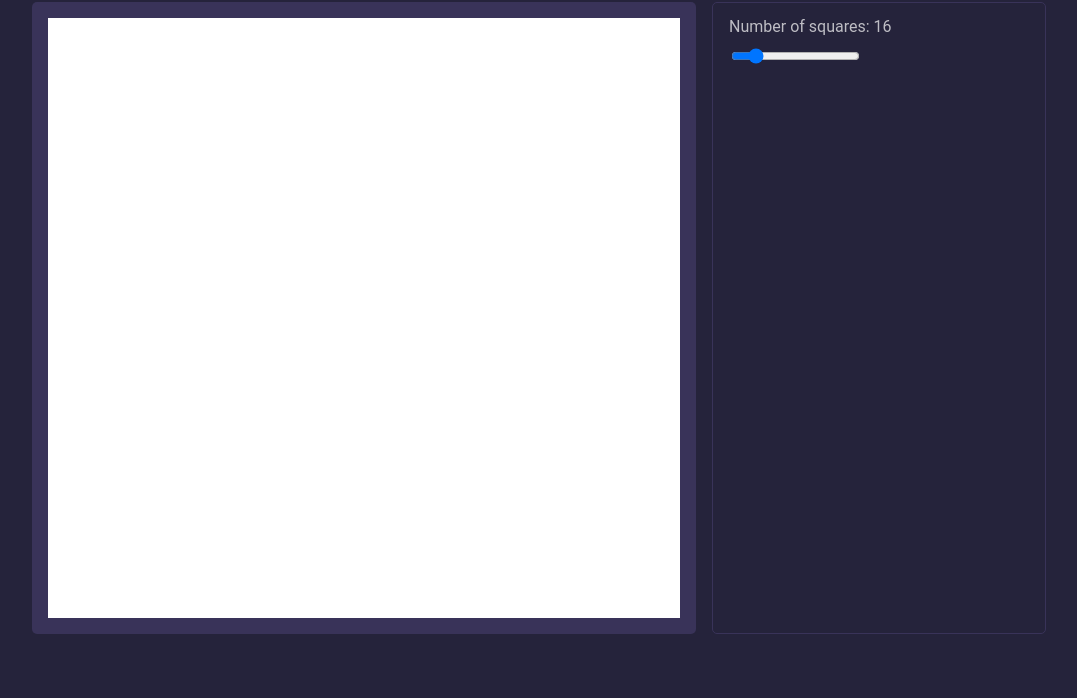
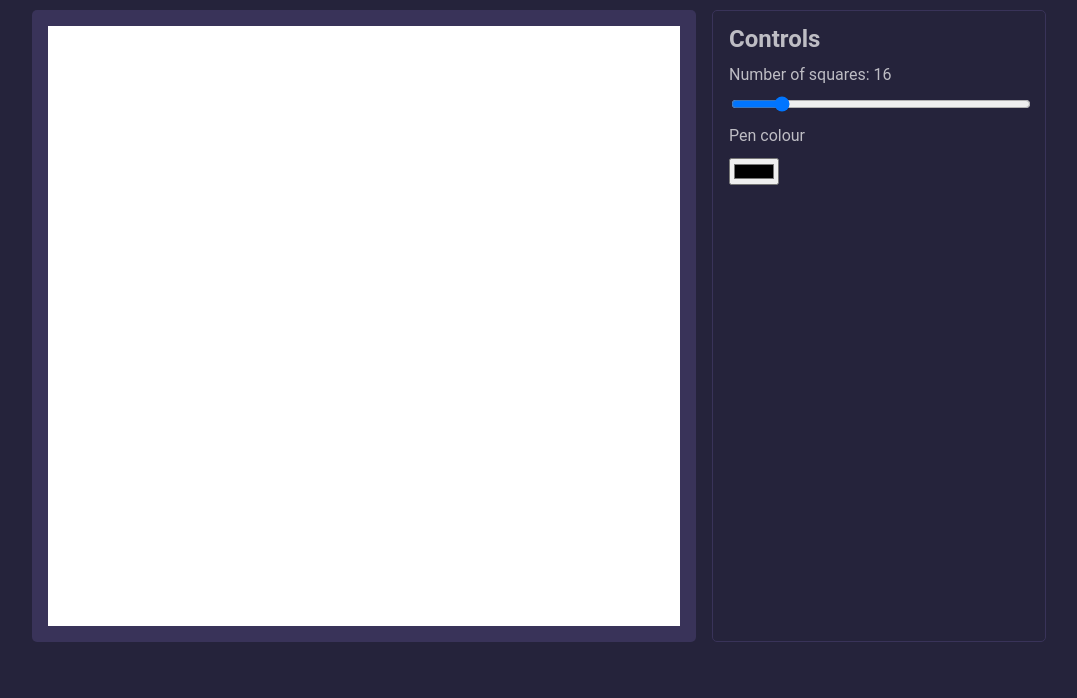
Before and after one commit to Jeppner/etch-a-sketch, a plain HTML site: page index.html in a window 1280 px wide. Shown: the part 102-800 px from the top of the page, without its empty margins (118-1195 px from the left). Drawn offline with Linux system fonts and the light colour scheme.

Commit message:
Added colour picking capabilties for pen colour

```diff
--- a/app.js
+++ b/app.js
@@ -2,8 +2,15 @@ let board = document.querySelector('.board');
 let width = board.offsetWidth;
 let height = board.offsetHeight;
 
+
 let currentNumSquares = document.querySelector('.currentNumSquares');
 let numSquares = parseInt(document.querySelector('#numSquares').value);
+let squares = document.querySelectorAll('.square');
+
+function chooseColour () {
+    let drawingColour = document.querySelector('#drawingColour');
+    return drawingColour;
+}
 
 function updateSquares () {
     currentNumSquares.textContent = document.querySelector('#numSquares').value;
@@ -29,16 +36,15 @@ function createBoard () {
         square.setAttribute('style', `width: ${boxWidth}px; height: ${boxHeight}px;`);
         board.appendChild(square);
     }
+    squares = document.querySelectorAll('.square');
 }
-
 createBoard();
-let squares = document.querySelectorAll('.square');
 
 squares.forEach(function(elem) {
     elem.addEventListener("mousemove", function(e) {
         if(e.buttons == 1 ) {
             e.preventDefault();
-        elem.style.backgroundColor = 'red';
+        elem.style.backgroundColor = drawingColour.value;
         }
     });
 });
--- a/index.html
+++ b/index.html
@@ -15,9 +15,14 @@
             <div class="board"></div>
         </section>
         <aside class="controls container">
+            <h2>Controls</h2>
             <div class="control">
                 <label for="numSquares">Number of squares: <span class="currentNumSquares">16</span></label>
-                <input type="range" name="numSquares" id="numSquares" value="16" min="1" max="100" step="1" onchange="updateSquares(this.value)">
+                <input type="range" name="numSquares" id="numSquares" value="16" min="1" max="100" step="1" onchange="updateSquares(this.value);">
+            </div>
+            <div class="control">
+                <label for="drawingColour">Pen colour</label>
+                <input type="color" name="drawingColour" id="drawingColour" onchange="chooseColour(this.value);">
             </div>
         </aside>
     </main>
--- a/style.css
+++ b/style.css
@@ -40,10 +40,17 @@ h1, h2, h3, h4, h5, h6, p, span, label {
 	color: #bebdc4;
 	font-family: Roboto, sans-serif;
 }
+h1, h2, h3 {
+	font-weight: bold;
+	margin-bottom: 1rem;
+}
 
 h1 {
 	font-size: 2.5rem;
-	font-weight: bold;
+}
+
+h2 {
+	font-size: 1.5rem;
 }
 
 input {
@@ -91,6 +98,13 @@ input {
 	border-radius: 5px;
 	width: 100%;
 }
+.control {
+	margin-bottom: 1em;
+}
+
+input[type="range"] {
+	width: 100%;
+}
 
 /* Desktop queries */
 @media screen and (min-width: 1024px) {
```
